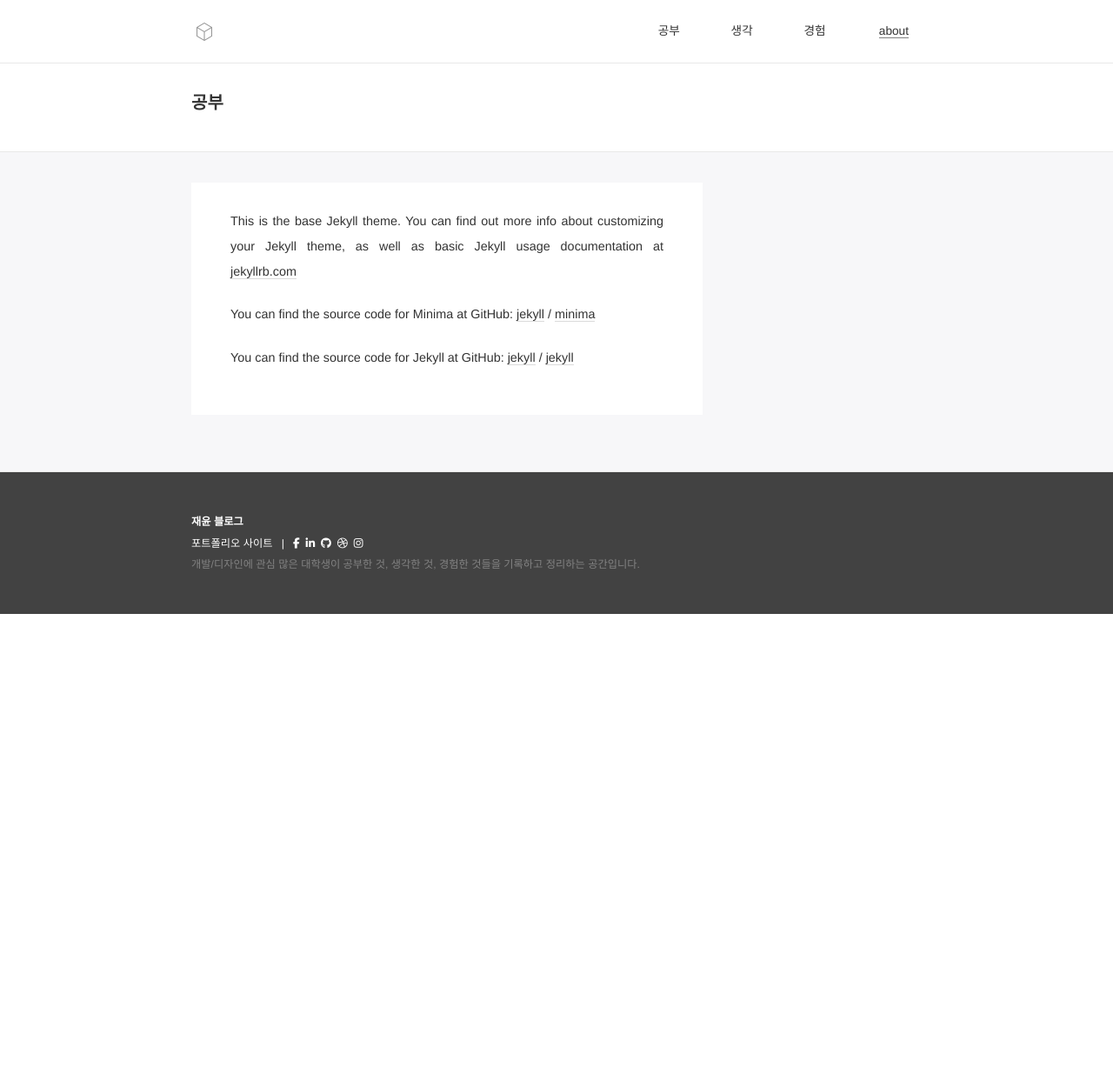
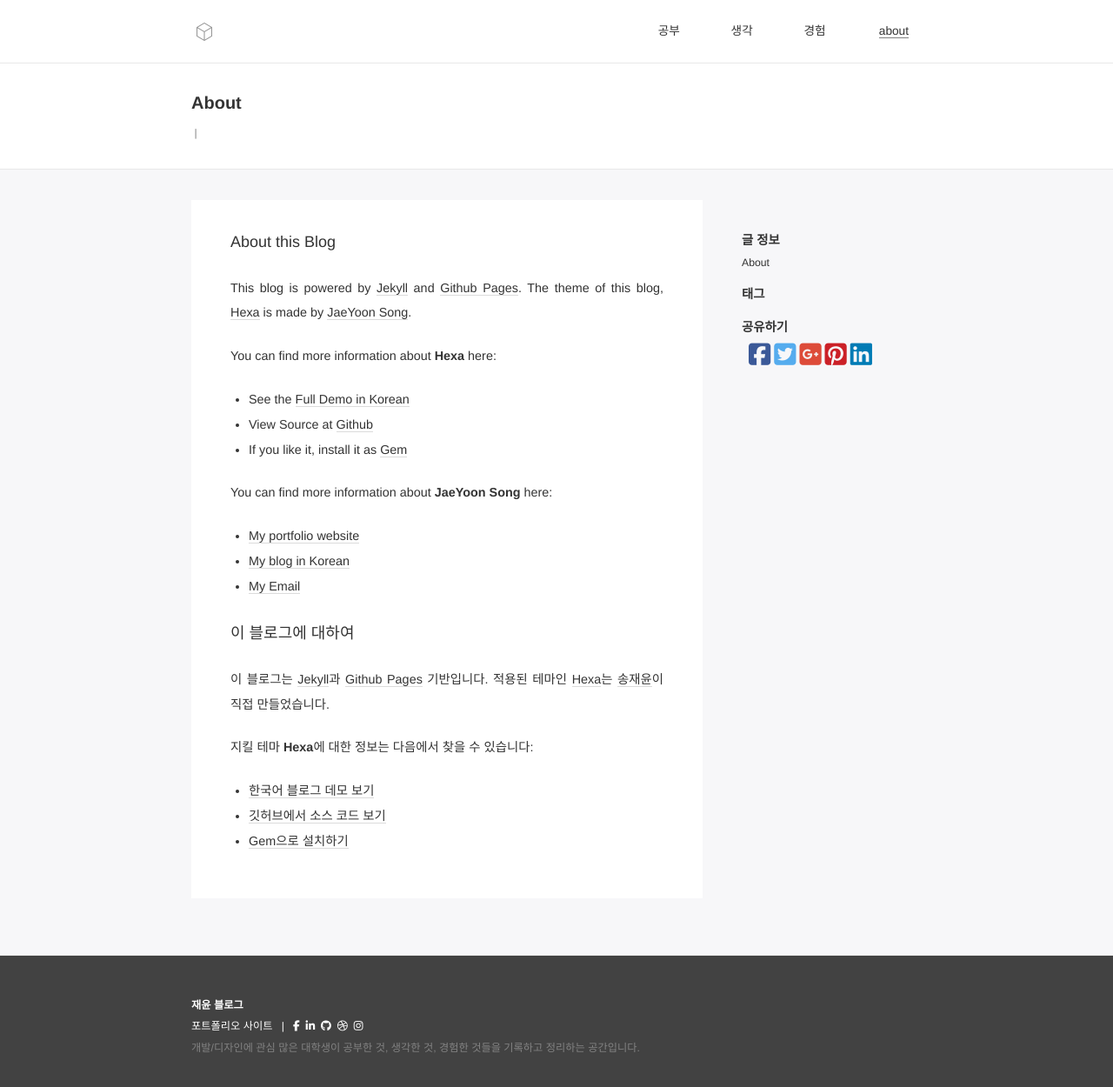
Before and after one commit to jyoonsong/jyoonsong.github.io, a Jekyll site: the page built from about.md, in a window 1280 px wide and 1262 px high. Shown: the top 1250 px of the window at 87% size. Built offline with Jekyll 4.4.1, drawn with Linux system fonts in a browser that asks for light colours; nearby versions of some CDN libraries; some web fonts are replaced.

Commit message:
about page

```diff
--- a/_includes/head.html
+++ b/_includes/head.html
@@ -2,6 +2,7 @@
   <meta charset="utf-8">
   <meta http-equiv="X-UA-Compatible" content="IE=edge">
   <meta name="viewport" content="width=device-width, initial-scale=1">
+  <meta name="keyword" content="송재윤, 웹, UI/UX, 인터랙티브, 개발, 디자인, 스타트업, 서울대, 경영학과, 반수, 재윤">
   {% seo %}
   <!-- Favicon -->
   <link rel="apple-touch-icon" sizes="180x180" href="/apple-touch-icon.png">
--- a/about.md
+++ b/about.md
@@ -1,18 +1,29 @@
 ---
-layout: page
-title: 공부
+layout: post
+title: About
 permalink: /about/
 ---
 
-This is the base Jekyll theme. You can find out more info about customizing your Jekyll theme, as well as basic Jekyll usage documentation at [jekyllrb.com](https://jekyllrb.com/)
+#### About this Blog
 
-You can find the source code for Minima at GitHub:
-[jekyll][jekyll-organization] /
-[minima](https://github.com/jekyll/minima)
+This blog is powered by [Jekyll](https://jekyllrb.com/) and [Github Pages](https://github.com/jyoonsong/).
+The theme of this blog, [Hexa](https://pages.github.com/) is made by [JaeYoon Song](http://jaeyoon.io).
 
-You can find the source code for Jekyll at GitHub:
-[jekyll][jekyll-organization] /
-[jekyll](https://github.com/jekyll/jekyll)
+You can find more information about **Hexa** here:
+- See the [Full Demo in Korean](http://blog.jaeyoon.io)
+- View Source at [Github](https://github.com/jyoonsong/hexa/)
+- If you like it, install it as [Gem]()
 
+You can find more information about **JaeYoon Song** here:
+- [My portfolio website](http://jaeyoon.io)
+- [My blog in Korean](http://blog.jaeyoon.io)
+- <a href="mailto:song@jaeyoon.io">My Email</a>
 
-[jekyll-organization]: https://github.com/jekyll
+#### 이 블로그에 대하여
+
+이 블로그는 [Jekyll](https://jekyllrb.com/)과 [Github Pages](https://github.com/jyoonsong/) 기반입니다. 적용된 테마인 [Hexa](https://pages.github.com/)는 [송재윤](http://jaeyoon.io)이 직접 만들었습니다.
+
+지킬 테마 **Hexa**에 대한 정보는 다음에서 찾을 수 있습니다:
+- [한국어 블로그 데모 보기](http://blog.jaeyoon.io)
+- [깃허브에서 소스 코드 보기](https://github.com/jyoonsong/hexa/)
+- [Gem으로 설치하기]()
```
